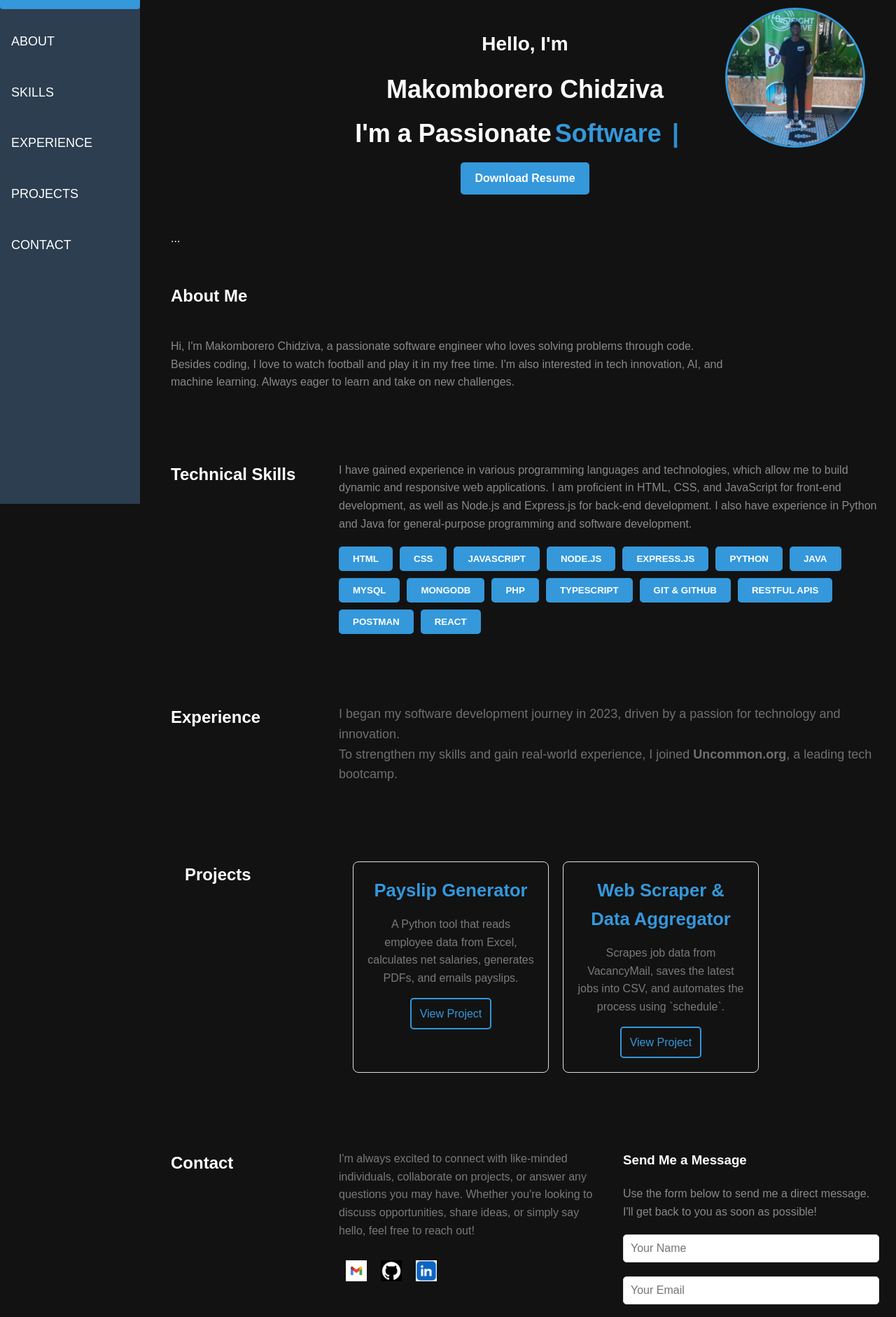
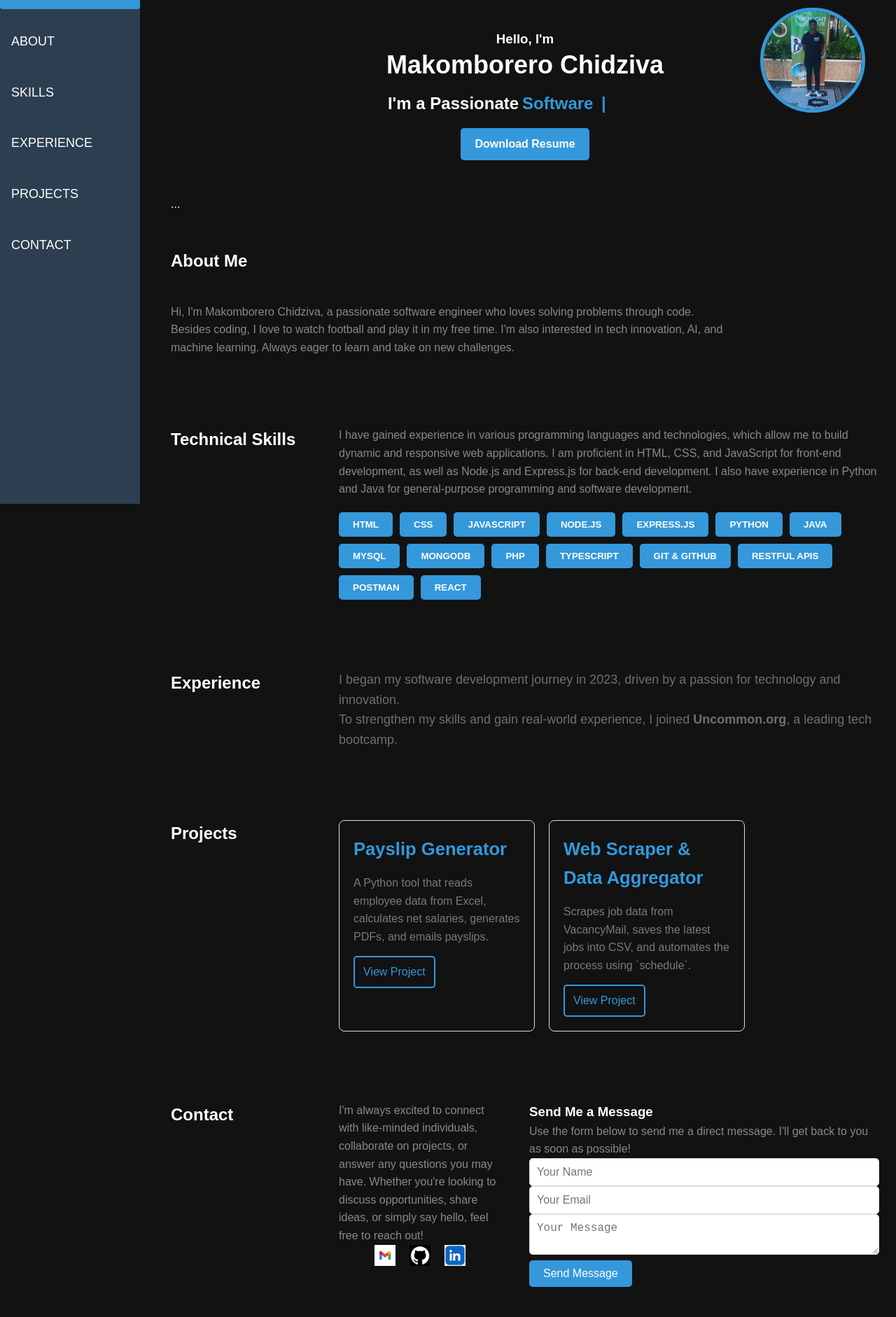
Before and after one commit to akomborero/my-portfolio-, a React (Create React App) app: page / in a window 1280 px wide. Shown: the part 80-1962 px from the top of the page at 70% size. Built offline with nearby package versions, Linux system fonts and the light colour scheme.

Commit message:
my-portfolio

```diff
--- a/src/App.css
+++ b/src/App.css
@@ -54,6 +54,7 @@ a {
   font-size: 20px;
   cursor: pointer;
   transition: background-color 0.3s ease;
+  z-index: 1000;
 }
 
 .toggle-btn:hover {
@@ -73,6 +74,8 @@ a {
   width: 200px;
   background-color: var(--sidebar-bg);
   padding-top: 20px;
+  transition: transform 0.3s ease;
+  z-index: 999;
 }
 
 .sidebar ul {
@@ -103,13 +106,11 @@ a {
 /* Responsive Sidebar */
 @media (max-width: 768px) {
   .sidebar {
-    left: -250px;
-    width: 250px;
-    transition: transform 0.3s ease;
+    transform: translateX(-100%);
   }
 
   .sidebar.open {
-    transform: translateX(250px);
+    transform: translateX(0);
   }
 
   .menu-toggle {
@@ -119,22 +120,10 @@ a {
     font-size: 30px;
     color: white;
     cursor: pointer;
-    position: absolute;
+    position: fixed;
     top: 20px;
     left: 20px;
-  }
-
-  .sidebar ul {
-    flex-direction: column;
-    padding-top: 60px;
-  }
-
-  .sidebar li {
-    text-align: center;
-  }
-
-  .main-content {
-    margin-left: 0;
+    z-index: 1000;
   }
 }
 
@@ -142,6 +131,13 @@ a {
 .main-content {
   margin-left: 220px;
   padding: 20px 24px;
+  transition: margin-left 0.3s ease;
+}
+
+@media (max-width: 768px) {
+  .main-content {
+    margin-left: 0;
+  }
 }
 
 section {
@@ -152,7 +148,8 @@ section p {
   opacity: 0.5;
 }
 
-h1, h2 {
+h1,
+h2 {
   margin-bottom: 20px;
 }
 
@@ -192,7 +189,7 @@ h2 {
 }
 
 .intro-text {
-  font-size: 2.25rem;
+  font-size: 1.5rem; /* Adjusted to match h3/h4 size */
   font-weight: bold;
   color: white;
   line-height: 1.2;
@@ -202,14 +199,14 @@ h2 {
 }
 
 .typewriter {
-  color: #3498db; /* Keep the typewriter text color */
+  color: #3498db;
   font-size: inherit; /* Match the size of .intro-text */
   font-weight: inherit; /* Match the weight of .intro-text */
   display: inline-block;
   animation: fadeIn 1s forwards;
   animation-delay: 0.2s;
-  min-width: 200px; /* Reserve space for the typewriter effect */
-  text-align: left; /* Align the text properly */
+  min-width: 200px;
+  text-align: left;
 }
 
 .typewriter::after {
@@ -227,9 +224,70 @@ h2 {
 }
 
 @keyframes blink {
-  0% { opacity: 1; }
-  50% { opacity: 0; }
-  100% { opacity: 1; }
+  0% {
+    opacity: 1;
+  }
+  50% {
+    opacity: 0;
+  }
+  100% {
+    opacity: 1;
+  }
+}
+
+/* Profile Image */
+.profile-image-container {
+  position: absolute;
+  top: 20px; /* Positioned at the top */
+  right: 20px; /* Positioned to the right */
+  display: flex;
+  justify-content: center;
+  align-items: center;
+  margin: 0;
+}
+
+.profile-image {
+  width: 150px;
+  height: 150px;
+  border-radius: 50%;
+  object-fit: cover;
+  border: 5px solid var(--primary-color);
+  transition: transform 0.3s ease-in-out;
+}
+
+.profile-image:hover {
+  transform: scale(1.1);
+}
+
+@media (max-width: 768px) {
+  .profile-image {
+    width: 120px;
+    height: 120px;
+  }
+}
+
+/* Contact Icons */
+.contact-info ul {
+  display: flex; /* Aligns icons horizontally */
+  justify-content: center;
+  gap: 20px; /* Space between icons */
+  list-style-type: none;
+  padding: 0;
+}
+
+.contact-info li {
+  display: inline-block;
+}
+
+.contact-info a img {
+  width: 30px;
+  height: 30px;
+  transition: transform 0.3s ease, opacity 0.3s ease;
+}
+
+.contact-info a img:hover {
+  transform: scale(1.2);
+  opacity: 0.8;
 }
 
 /* Skills */
@@ -267,26 +325,27 @@ h2 {
 
 /* Experience Section */
 .experience {
-  background-color: var(--bg-dark); /* Use theme variable for background */
-  color: var(--text-light); /* Use theme variable for text */
-  padding: 50px 0; /* Match the padding of other sections */
-  transition: background-color 0.3s ease, color 0.3s ease; /* Smooth theme transition */
+  background-color: var(--bg-dark);
+  color: var(--text-light);
+  padding: 50px 0;
+  transition: background-color 0.3s ease, color 0.3s ease;
 }
 
 body.light-mode .experience {
-  background-color: var(--bg-light); /* Light theme background */
-  color: var(--text-dark); /* Light theme text */
+  background-color: var(--bg-light);
+  color: var(--text-dark);
 }
 
 .experience .section-text {
   font-size: 18px;
   line-height: 1.6;
-  color: var(--text-muted); /* Use muted text color */
+  color: var(--text-muted);
   opacity: 0.9;
 }
+
 /* Contact Section */
 .contact {
-  padding: 50px 0; /* Match the padding of other sections */
+  padding: 50px 0;
 }
 
 .contact .section-container {
@@ -301,36 +360,16 @@ body.light-mode .experience {
   max-width: 800px;
 }
 
-.contact-description {
-  margin-bottom: 20px;
-  font-size: 1rem;
-  line-height: 1.6;
-  color: var(--text-muted);
-}
-
-.contact-info ul {
-  list-style-type: none;
-  padding: 0;
-}
-
-.contact-info li {
-  display: inline-block;
-  margin: 10px;
-}
-
 .contact-form {
-  display: flex;
-  flex-direction: column;
-  gap: 20px;
-  flex: 1;
+  width: 100%;
+  max-width: 500px;
 }
 
 .contact-form input,
 .contact-form textarea {
-  width: 100%; /* Make inputs and textarea stretch to the container */
-  max-width: 500px; /* Limit the width for better alignment */
+  width: 100%;
   padding: 10px;
-  margin: 0; /* Remove margins */
+  margin: 0;
   border: 1px solid #ddd;
   border-radius: 5px;
   font-size: 1rem;
@@ -365,20 +404,8 @@ body.light-mode .experience {
 .status-message.error {
   color: red;
 }
+
 /* Projects Section */
-.projects.section {
-  padding: 60px 20px;
-  background-color: var(--bg-dark);
-  color: var(--text-light);
-  text-align: center;
-}
-
-.projects h1 {
-  font-size: 2.5rem;
-  color: var(--text-light);
-  margin-bottom: 30px;
-}
-
 .projects-list {
   display: flex;
   justify-content: center;
@@ -387,11 +414,12 @@ body.light-mode .experience {
 }
 
 .project-card {
+  width: 100%;
+  max-width: 280px;
   background-color: var(--bg-dark);
   border: 1px solid #ddd;
   border-radius: 8px;
   padding: 20px;
-  width: 280px;
   transition: transform 0.3s ease-in-out;
 }
 
@@ -428,111 +456,6 @@ body.light-mode .experience {
   color: white;
 }
 
-/* Profile Image */
-.profile-image-container {
-  display: flex;
-  justify-content: center;
-  align-items: center;
-  margin-bottom: 30px;
-}
-
-.profile-image {
-  width: 150px;
-  height: 150px;
-  border-radius: 50%;
-  object-fit: cover;
-  border: 5px solid var(--primary-color);
-  transition: transform 0.3s ease-in-out;
-}
-
-.profile-image:hover {
-  transform: scale(1.1);
-}
-
-/* Additional Responsive Adjustments */
-@media (max-width: 768px) {
-  .sidebar {
-    width: 100%;
-    height: auto;
-    padding: 10px;
-  }
-
-  .sidebar ul {
-    justify-content: space-around;
-  }
-
-  .section-container {
-    flex-direction: column;
-    align-items: flex-start;
-  }
-
-  .section-container h2 {
-    margin-bottom: 10px;
-  }
-}
-
-/* Nav Hover Animations */
-nav a {
-  display: inline-block;
-  padding: 10px;
-  color: #fff;
-  font-size: 18px;
-  text-transform: uppercase;
-  transition: transform 0.3s ease;
-}
-
-nav a:hover {
-  transform: translateY(-5px);
-}
-
-nav a:active {
-  transform: translateY(0);
-}
-
-nav a:focus-visible {
-  outline: 2px solid var(--primary-color);
-}
-
-.nav-link:hover {
-  color: var(--primary-color);
-}
-
-
-
-.profile-image-container {
-  position: absolute;
-  top: 20px;
-  right: 20px;
-  margin: 0;
-}
-
-.profile-image {
-  width: 200px;
-  height: 200px;
-  border-radius: 50%;
-  object-fit: cover;
-  border: 3px solid var(--primary-color);
-}
-
-/* Responsive Hero Section */
-@media (max-width: 768px) {
-  .hero-content h1 {
-    font-size: 2rem;
-  }
-
-  .hero-content h2 {
-    font-size: 1rem;
-  }
-
-  .hero-content h4 {
-    font-size: 1rem;
-  }
-
-  .profile-image {
-    width: 120px;
-    height: 120px;
-  }
-}
 /* Resume Download Button */
 .resume-download {
   margin-top: 20px;
--- a/src/App.js
+++ b/src/App.js
@@ -196,7 +196,7 @@ function App() {
         {/* Hero Section */}
         <section id="home" className="home section" data-aos="fade-up">
           <div className="hero-content">
-            <h2>Hello, I'm</h2>
+            <h3>Hello, I'm</h3>
             <h1>Makomborero Chidziva</h1>
             <h4 className="intro-text">
               I'm a Passionate{' '}
```
